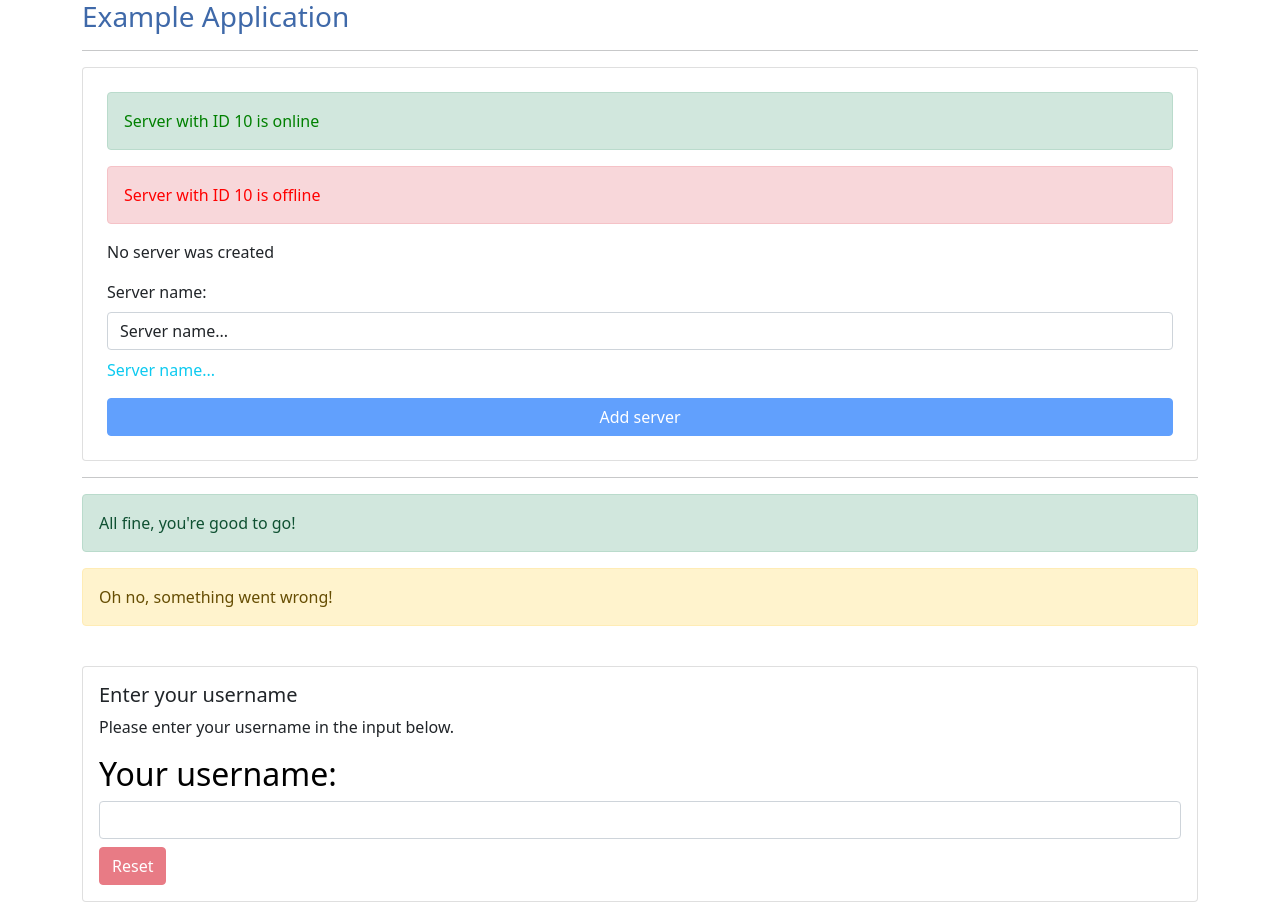
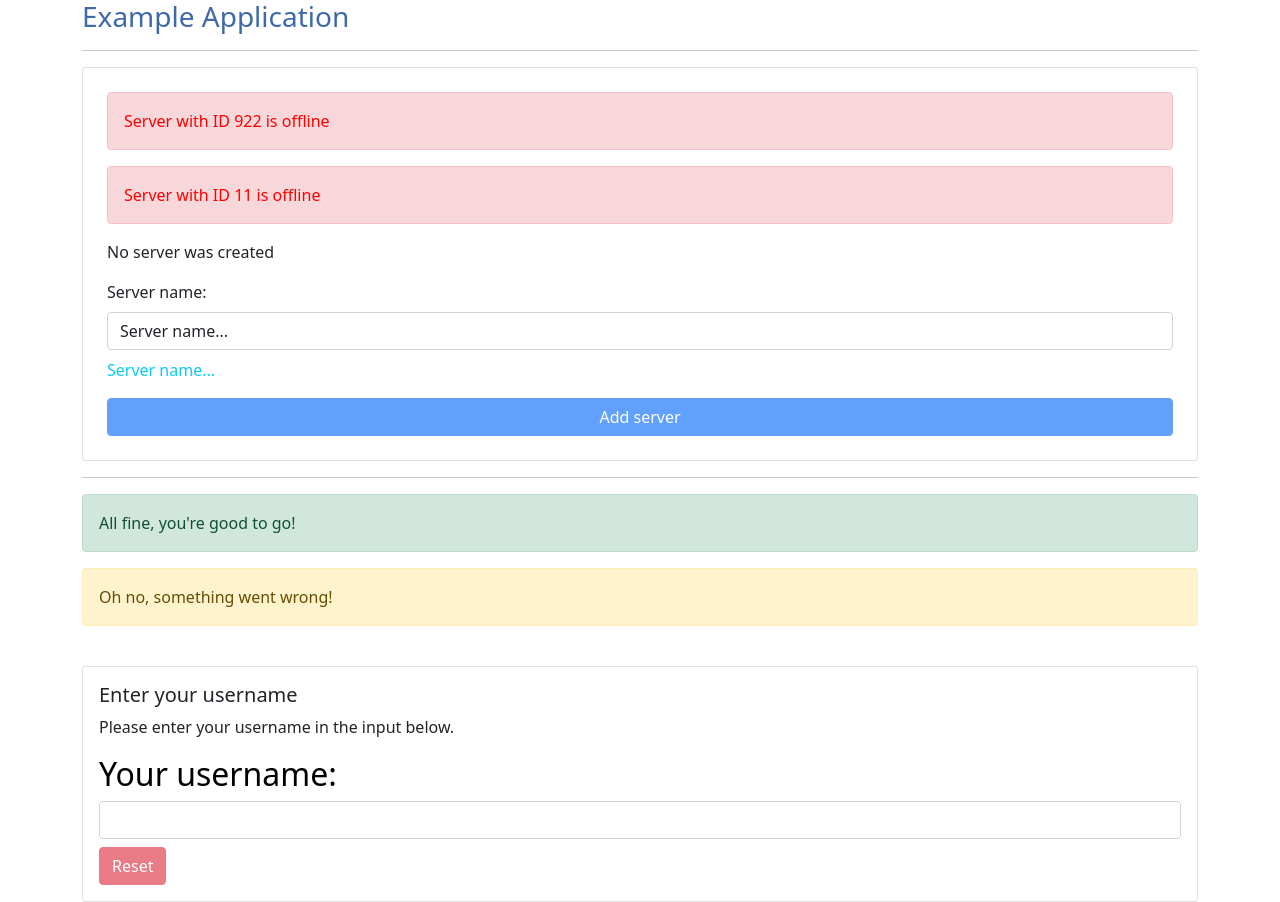
Before and after one commit to kamil-nawrot/recipe-book, an Angular app: page / in a window 1280 px wide. Built offline with nearby package versions, Linux system fonts and the light colour scheme.

Commit message:
implemented ngFor to display dynamic list of all servers

```diff
--- a/src/app/server-list/server-list.component.html
+++ b/src/app/server-list/server-list.component.html
@@ -1,6 +1,5 @@
 <section class="container card">
-  <app-server></app-server>
-  <app-server></app-server>
+  <app-server *ngFor="let server of serverList"></app-server>
   <p *ngIf="serverCreationStatus; else noServer"> Server ({{ serverName }}) was created </p>
   <ng-template #noServer><p> No server was created </p></ng-template>
   <label class="form-label">Server name:</label>
--- a/src/app/server-list/server-list.component.ts
+++ b/src/app/server-list/server-list.component.ts
@@ -6,6 +6,8 @@ import { Component, OnInit } from '@angular/core';
   styleUrls: ['./server-list.component.css']
 })
 export class ServerListComponent implements OnInit {
+
+  public serverList = ["DEV Server", "TEST1 Server"]
 
   public isNewServerAllowed = false
   public serverCreationStatus = false
@@ -23,6 +25,7 @@ export class ServerListComponent implements OnInit {
 
   onCreateServer(): void {
     this.serverCreationStatus = true
+    this.serverList.push(this.serverName)
   }
 
   onUpdateServerName(event: Event) {
--- a/src/app/server/server.component.ts
+++ b/src/app/server/server.component.ts
@@ -19,7 +19,7 @@ export class ServerComponent implements OnInit {
     this._serverStatus = status
   }
 
-  public serverId = 10
+  public serverId = Math.floor(Math.random() * 1000)
   private _serverStatus = ''
 
   constructor() {
```
